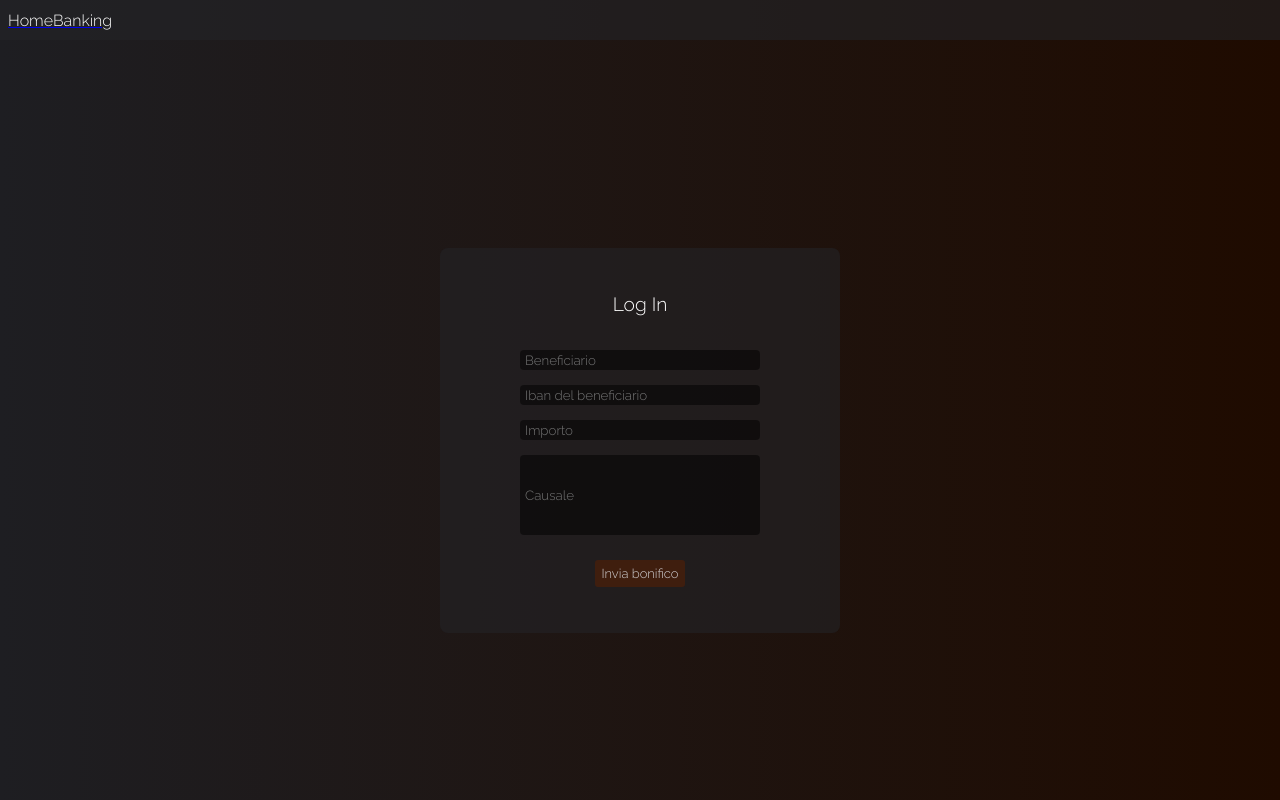
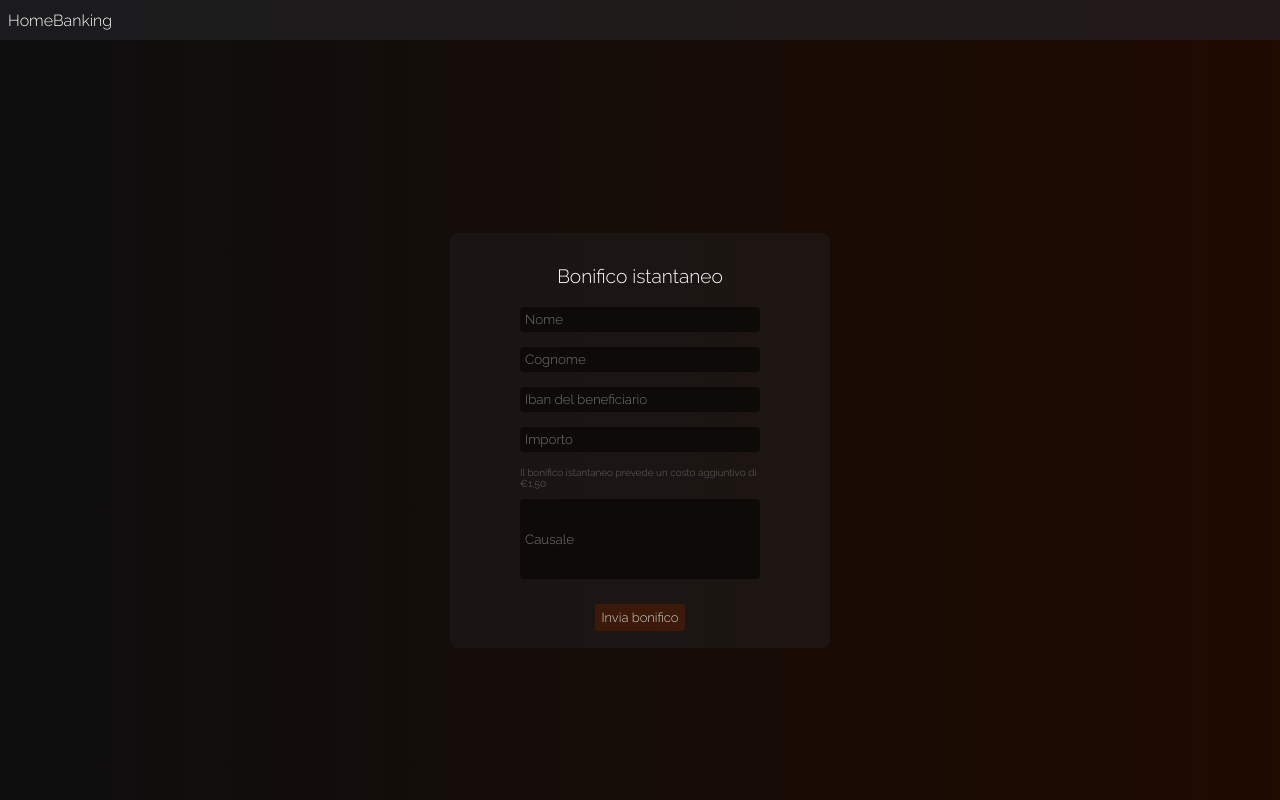
Before and after one commit to fmls03/HomeBanking, a Flask app: page /bonifico in a window 1280 px wide. Run offline with Flask 2, Linux system fonts and the light colour scheme.

Commit message:
andato avanti, ora da fare apertura delle transazioni

```diff
--- a/_app.py
+++ b/_app.py
@@ -9,7 +9,7 @@ from _home import *
 from _logout import *
 from _redirecting import *
 from _signup import *
-from _bonifico import *
+from _bonifico_istantaneo import *
 from _admin import *
 
 secret_key = str(os.urandom(256))
--- a/_bonifico.py
+++ b/_bonifico_istantaneo.py
@@ -11,7 +11,8 @@ import _app
 def bonifico_istantaneo():
     alert = ""
     if request.method == 'POST':
-        beneficiario = request.form['beneficiario']
+        nome = request.form['nome']
+        cognome = request.form['cognome']
         iban_beneficiario = request.form['iban2']
         importo = int(request.form['importo'])
         causale = request.form['causale']
@@ -19,21 +20,20 @@ def bonifico_istantaneo():
 
         conto_destinatario = _app.Conto.query.filter_by(iban = iban_beneficiario).first()
         saldo_mittente = _app.Saldo.query.filter_by(id_conto = session.get('id_conto')).first()
-        print(saldo_mittente.saldo_disponibile)
         if saldo_mittente.saldo_disponibile < importo:
             alert = "* IL SALDO NON SODDISFA L'IMPORTO SELEZIONATO *"
 
         else:
+
             bonifico = _app.Transazione(session.get('username'), iban_beneficiario, importo, datetime.datetime.now(), causale, conto_destinatario.id_conto)
-
 
             _app.db.session.add(bonifico)
             _app.db.session.commit()
             _app.db.session.refresh(bonifico)
 
             # Effettuato il bonifico aggiorniamo il saldo disponibile del mittente
-            saldo_mittente.saldo_disponibile -= importo
-            saldo_mittente.saldo_contabile -= importo
+            saldo_mittente.saldo_disponibile -= importo + 1.50
+            saldo_mittente.saldo_contabile -= importo + 1.50
 
             # Ora facciamo una select del saldo del destinatario per poi aggiornarlo con l'importo ricevuto
             saldo_destinatario = _app.Saldo.query.filter_by(id_conto = conto_destinatario.id_conto).first()
--- a/static/admin.css
+++ b/static/admin.css
@@ -7,7 +7,7 @@ body{
 	margin: 0;
 	min-width: 280px;
 	background: rgb(30,30,34);
-	background: linear-gradient(90deg, rgba(30,30,34,1) 0%, rgba(31,11,0,1) 100%);	background-size: cover;
+	background: linear-gradient(90deg, rgba(14,14,15,1) 0%, rgba(31,11,0,1) 100%);	background-size: cover;
 	display: flex;
 	justify-content: center;
 	font-family: 'Raleway', sans-serif;
@@ -27,7 +27,7 @@ body{
 .nav-bar{
 	width: 100%;
 	height: 40px;
-	background-color:  rgba(36, 36, 39, 0.6);
+	background-color:  rgba(36, 36, 39, 0.4);
 	display: flex;
 	align-items: center;
 }
--- a/static/bonifico.css
+++ b/static/bonifico.css
@@ -7,7 +7,7 @@ body{
 	height: 100%;
 	margin: 0;
 	background: rgb(30,30,34);
-	background: linear-gradient(90deg, rgba(30,30,34,1) 0%, rgba(31,11,0,1) 100%);	background-size: cover;
+	background: linear-gradient(90deg, rgba(14,14,15,1) 0%, rgba(31,11,0,1) 100%);	background-size: cover;
 	background-repeat: no-repeat;
 	background-position: center center;
 	font-family: 'Raleway', sans-serif;
@@ -23,10 +23,10 @@ body{
 }
 
 .bonifico-page{
-	width: 400px;
-	min-width: 400px;
-	height: 385px;
-	background-color: rgba(36, 36, 39, 0.6);
+	width: 380px;
+	min-width: 350px;
+	height: 415px;
+	background-color: rgba(36, 36, 39, 0.4);
 	border-radius: 8px;
 	display: flex;
 	justify-content: center;
@@ -40,7 +40,11 @@ body{
 	align-items: center;
 }
 
-.nav-title{
+#nav-link{
+	text-decoration: none;
+}
+
+#nav-title{
 	margin-left: 8px;
 	color: white;
 }
@@ -60,10 +64,11 @@ body{
     margin-right: 15%;
 }
 
-.bonifico-text{
+#bonifico-text{
 	color: white;
 	font-size: larger;
-	margin-bottom: 35px;
+	margin-top: 15px;
+	margin-bottom: 20px;
 }
 
 
@@ -80,7 +85,7 @@ body{
 .input-field{
 	border-radius: 4px;
 	border-width: 0px;
-	height: 20px;
+	height: 25px;
 	width: 240px;
 	padding: 5px;
     background: rgb(0,0,0,0.5);
@@ -93,6 +98,14 @@ body{
 .input-field:hover{
     border-color: cornflowerblue;
     box-shadow: 0 0 5px cornflowerblue;
+}
+
+#message{
+	text-align: initial;
+	font-size: x-small;
+	color: rgb(100,100,100,1);
+	width: 240px;
+	margin-bottom: 10px;
 }
 
 .causale-input-field{
@@ -135,7 +148,6 @@ body{
 
 .button-bonifico:hover{
 	opacity: 1;
-	box-shadow: 0 0 1px wheat;
 }
 
 #alert{
--- a/static/login.css
+++ b/static/login.css
@@ -7,7 +7,7 @@ body{
 	height: 100%;
 	margin: 0;
 	background: rgb(30,30,34);
-	background: linear-gradient(90deg, rgba(30,30,34,1) 0%, rgba(31,11,0,1) 100%);	background-size: cover;
+	background: linear-gradient(90deg, rgba(14,14,15,1) 0%, rgba(31,11,0,1) 100%);	background-size: cover;
 	background-repeat: no-repeat;
 	background-position: center center;
 	font-family: 'Raleway', sans-serif;
@@ -26,7 +26,7 @@ body{
 	width: 400px;
 	min-width: 400px;
 	height: 285px;
-	background-color: rgba(36, 36, 39, 0.6);
+	background-color: rgba(36, 36, 39, 0.4);
 	border-radius: 8px;
 	display: flex;
 	justify-content: center;
--- a/static/signup.css
+++ b/static/signup.css
@@ -7,7 +7,7 @@ body{
 	height: 100%;
 	margin: 0;
 	background: rgb(30,30,34);
-	background: linear-gradient(90deg, rgba(30,30,34,1) 0%, rgba(31,11,0,1) 100%);	background-size: cover;
+	background: linear-gradient(90deg, rgba(14,14,15,1) 0%, rgba(31,11,0,1) 100%);	background-size: cover;
 	background-repeat: no-repeat;
 	background-position: center center;
 	font-family: 'Raleway', sans-serif;
@@ -27,7 +27,7 @@ body{
 .nav-bar{
 	width: 100%;
 	height: 40px;
-	background-color:  rgba(36, 36, 39, 0.6);
+	background-color:  rgba(36, 36, 39, 0.4);
 	display: flex;
 	align-items: center;
 }
--- a/templates/admin.html
+++ b/templates/admin.html
@@ -37,7 +37,7 @@
         {% for user in users %}
         <div class="users">
             <span id="span-username">{{user.username}}</span>
-            <span id="span-saldo-disponibile">- saldo disponibile: {{user.conto.saldo.saldo_disponibile}}$</span>
+            <span id="span-saldo-disponibile">- saldo disponibile: {{user.conto.saldo.saldo_disponibile}}€</span>
 
             <div class="div-buttons">
                 <form action="{{ user.id_user }}/invia_denaro" method="post">
--- a/templates/bonifico.html
+++ b/templates/bonifico.html
@@ -13,8 +13,8 @@
 <body>
 
     <nav class="nav-bar">
-        <a href="/home">
-            <span class="nav-title">
+        <a id="nav-link" href="/home">
+            <span id="nav-title">
                 HomeBanking
             </span>
         </a>
@@ -24,10 +24,14 @@
         <div class="bonifico-page">
             <form class="bonifico-form" method="post">
 
-                <span class="Bonifico-text"> Log In</span>
+                <span id="Bonifico-text"> Bonifico istantaneo</span>
 
                 <div class="div-input-field">
-                    <input class="input-field" type="beneficiario" name="beneficiario" placeholder="Beneficiario" required>
+                    <input class="input-field" type="text" name="nome" placeholder="Nome" required>
+                </div>
+
+                <div class="div-input-field">
+                    <input class="input-field" type="text" name="cognome" placeholder="Cognome" required>
                 </div>
 
                 <div class="div-input-field">
@@ -35,8 +39,10 @@
                 </div>
 
                 <div class="div-input-field">
-                    <input class="input-field" type="number" name="importo" placeholder="Importo" required>
+                    <input class="input-field" type="number" min="0" name="importo" placeholder="Importo" required>
                 </div>
+
+                <span id="message">Il bonifico istantaneo prevede un costo aggiuntivo di €1,50</span>
 
                 <div class="div-input-field">
                     <input class="causale-input-field" type="causale" name="causale" placeholder="Causale" required>
--- a/templates/home.html
+++ b/templates/home.html
@@ -40,11 +40,11 @@
             <div class="div-saldo-count">
                 <span id="text-saldo-disp"> Saldo disponibile:</span>
                 <span class="saldo-disp">
-                    {{ saldo.saldo_disponibile }}$
+                    {{ saldo.saldo_disponibile }}€
                 </span>
 
                 <span id="text-saldo-cont"> Saldo contabile: <span class="saldo-cont"> {{ saldo.saldo_contabile
-                        }}$</span></span>
+                        }}€</span></span>
             </div>
         </div>
 
@@ -69,6 +69,7 @@
         {% endfor %}
     </div>
 
+    <!--<script src="static/home.js"></script>-->
 
 </body>
 
```
Also changed, not shown: static/home.css (+12 -2 lines), static/home.js (added, +14 -0 lines).
